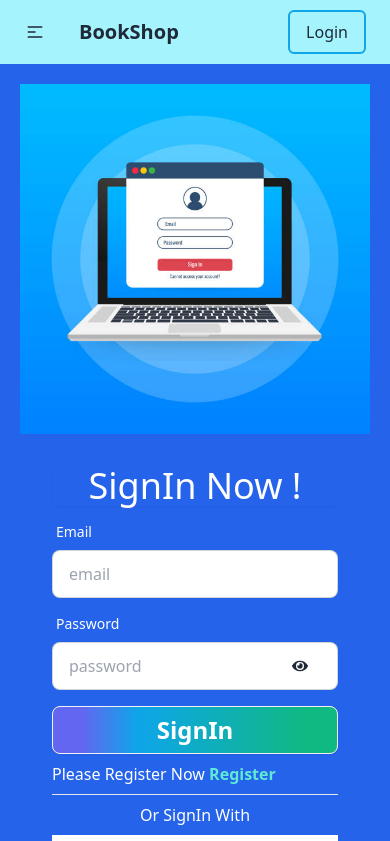
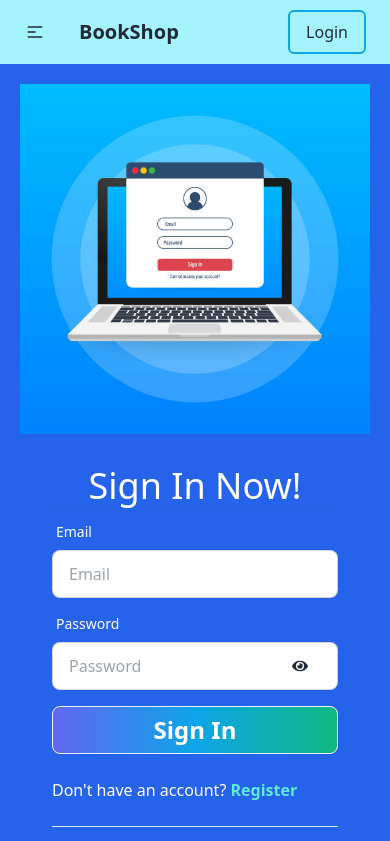
Before and after one commit to Abusayem99133/product-flow-client-site, a React (Vite) app: page /signIn in a window 390 px wide. Shown: the top 841 px of the page. Built offline with nearby package versions, Linux system fonts and the light colour scheme; no server answers.

Commit message:
signin and register page recheck and modified

```diff
--- a/src/Components/Pages/Registers/Register.jsx
+++ b/src/Components/Pages/Registers/Register.jsx
@@ -1,50 +1,55 @@
 import { Link, useLocation, useNavigate } from "react-router-dom";
-
 import { Helmet } from "react-helmet-async";
 import { useContext, useState } from "react";
 import { AuthContext } from "../../Provider/AuthProvider";
 import toast, { Toaster } from "react-hot-toast";
 import { FaEye, FaEyeSlash } from "react-icons/fa";
 import regis from "../../../assets/depositphotos_9125976-stock-photo-register-now.jpg";
+
 const Register = () => {
   const { createUser } = useContext(AuthContext);
   const [showPassword, setShowPassword] = useState(false);
   const navigate = useNavigate();
   const location = useLocation();
-  const from = location?.state || "/";
+  const from = location?.state?.from?.pathname || "/";
+
   const handleRegister = (event) => {
     event.preventDefault();
-    const form = new FormData(event.currentTarget);
-    const name = form.get("name");
-    const photo = form.get("photo");
-    const email = form.get("email");
-    const password = form.get("password");
-    console.log(name, photo, email, password);
+    const form = event.target;
+    const name = form.name.value;
+    const photo = form.photo.value;
+    const email = form.email.value;
+    const password = form.password.value;
+
     if (password.length < 6) {
-      toast.error("Password should be at least 6 character.!");
+      toast.error("Password should be at least 6 characters long!");
       return;
     } else if (!/(?=.*[a-z])(?=.*[A-Z]).{6,}/.test(password)) {
-      toast.error("please show the on character in Uppercase and Lowercase");
-    } else {
-      toast.success("Successfully Register");
+      toast.error(
+        "Password must contain at least one uppercase and one lowercase letter."
+      );
+      return;
     }
+
     createUser(email, password)
       .then((result) => {
-        // updateUserProfile(name, photo).then(() => {});
-        navigate(from);
-        const user = result.user;
-        console.log(user);
+        toast.success("Successfully registered!");
+        navigate(from, { replace: true });
       })
-      .catch();
+      .catch((error) => {
+        console.error("Error registering user:", error);
+        toast.error("Registration failed.");
+      });
   };
+
   return (
     <div>
       <Helmet>
-        <title>Register-page</title>
+        <title>Register - BookShop</title>
       </Helmet>
       <div className="md:flex w-full p-5 bg-cyan-500 items-center">
         <div className="md:w-1/2">
-          <img src={regis} alt="" />
+          <img src={regis} alt="Register Now" />
         </div>
         <div className="md:w-1/2">
           <form onSubmit={handleRegister} className="card-body">
@@ -69,7 +74,7 @@ const Register = () => {
               </label>
               <input
                 type="email"
-                placeholder="email"
+                placeholder="Email"
                 name="email"
                 className="input input-bordered"
                 required
@@ -77,30 +82,29 @@ const Register = () => {
             </div>
             <div className="form-control">
               <label className="label">
-                <span className="label-text">Photo</span>
+                <span className="label-text">Photo URL</span>
               </label>
               <input
                 type="text"
-                placeholder="Photo"
+                placeholder="Photo URL"
                 name="photo"
                 className="input input-bordered"
-                required
               />
             </div>
             <div className="form-control">
               <label className="label">
-                <span className="label-text ">Password</span>
+                <span className="label-text">Password</span>
               </label>
               <input
                 type={showPassword ? "text" : "password"}
                 name="password"
-                placeholder="password"
+                placeholder="Password"
                 className="input input-bordered"
                 required
               />
               <span
                 onClick={() => setShowPassword(!showPassword)}
-                className="ml-60 md:ml-96 -mt-8"
+                className="ml-60 md:ml-96 -mt-8 cursor-pointer"
               >
                 {showPassword ? <FaEyeSlash /> : <FaEye />}
               </span>
@@ -112,15 +116,14 @@ const Register = () => {
             </div>
             <hr />
             <h2 className="text-white">
-              Ready For Login Now..!{" "}
+              Already have an account?{" "}
               <Link
                 className="text-teal-200 text-center font-bold"
                 to="/signIn"
               >
-                SignIn
+                Sign In
               </Link>
             </h2>
-            {/* <h2 className="text-white text-center ">Or SignIn</h2> */}
           </form>
         </div>
       </div>
--- a/src/Components/Pages/SignIn/SignIn.jsx
+++ b/src/Components/Pages/SignIn/SignIn.jsx
@@ -11,45 +11,54 @@ const SignIn = () => {
   const { signIn, googleLogin, gitHubLogin } = useContext(AuthContext);
   const navigate = useNavigate();
   const location = useLocation();
-  const from = location?.state || "/";
+  const from = location?.state?.from?.pathname || "/";
   const [showPassword, setShowPassword] = useState(false);
+
   const handleLogin = (e) => {
     e.preventDefault();
-    const form = new FormData(e.currentTarget);
-    const email = form.get("email");
-    const password = form.get("password");
-    console.log(email, password);
+    const email = e.target.email.value;
+    const password = e.target.password.value;
+
     signIn(email, password)
       .then((result) => {
-        toast.success("Success SignIn");
+        toast.success("Successfully signed in!");
         if (result.user) {
-          navigate(from);
+          navigate(from, { replace: true });
         }
       })
-      .catch(() => {
-        toast.error("SignIn Error");
+      .catch((error) => {
+        console.error("Sign-in error:", error);
+        toast.error("Failed to sign in. Please check your credentials.");
       });
   };
+
   const handleSocialLogIn = (socialProvider) => {
-    socialProvider().then((result) => {
+    socialProvider()
+      .then((result) => {
+        toast.success("Successfully signed in with social account!");
         if (result.user) {
-        navigate(from);
+          navigate(from, { replace: true });
         }
+      })
+      .catch((error) => {
+        console.error("Social login error:", error);
+        toast.error("Failed to sign in with social account.");
       });
   };
+
   return (
     <div>
       <Helmet>
-        <title>Login-Page</title>
+        <title>Login - BookShop</title>
       </Helmet>
-      <div className=" md:flex w-full p-5 bg-blue-600">
+      <div className="md:flex w-full p-5 bg-blue-600">
         <div className="md:w-1/2">
-          <img src={signin} alt="" />
+          <img src={signin} alt="Sign In" />
         </div>
         <div className="md:w-1/2">
           <form onSubmit={handleLogin} className="card-body">
             <h2 className="text-4xl text-white text-center shadow-sm">
-              SignIn Now !
+              Sign In Now!
             </h2>
             <div className="form-control">
               <label className="label">
@@ -57,7 +66,7 @@ const SignIn = () => {
               </label>
               <input
                 type="email"
-                placeholder="email"
+                placeholder="Email"
                 name="email"
                 className="input input-bordered"
                 required
@@ -70,45 +79,37 @@ const SignIn = () => {
               <input
                 type={showPassword ? "text" : "password"}
                 name="password"
-                placeholder="password"
+                placeholder="Password"
                 className="input input-bordered"
                 required
               />
               <span
                 onClick={() => setShowPassword(!showPassword)}
-                className="ml-60 md:ml-96 -mt-8"
+                className="ml-60 md:ml-96 -mt-8 cursor-pointer"
               >
                 {showPassword ? <FaEyeSlash /> : <FaEye />}
               </span>
             </div>
             <div className="form-control mt-6">
-              <button className="btn text-2xl  bg-gradient-to-r from-indigo-500 from-10% via-sky-500 via-30% to-emerald-500 to-90% hover:shadow-xl hover:shadow-black text-white">
-                SignIn
+              <button className="btn text-2xl bg-gradient-to-r from-indigo-500 via-sky-500 to-emerald-500 hover:shadow-xl hover:shadow-black text-white">
+                Sign In
               </button>
             </div>
-            <h2 className="text-white">
-              Please Register Now{" "}
-              <Link
-                className="text-teal-300 font-bold text-center"
-                to="/register"
-              >
+            <h2 className="text-white mt-4">
+              Don't have an account?{" "}
+              <Link className="text-teal-300 font-bold" to="/register">
                 Register
               </Link>
             </h2>
-            <hr />
-            <h2 className="text-white text-center ">Or SignIn With</h2>
-            <div className="flex justify-center space-x-6 text-4xl bg-white p-2">
-              <span>
+            <hr className="my-4" />
+            <h2 className="text-white text-center">Or Sign In With</h2>
+            <div className="flex justify-center space-x-6 text-4xl bg-white p-2 rounded-md">
               <button onClick={() => handleSocialLogIn(googleLogin)}>
-                  {" "}
                 <FcGoogle />
               </button>
-              </span>
-              <span>
               <button onClick={() => handleSocialLogIn(gitHubLogin)}>
                 <FaGithub />
               </button>
-              </span>
             </div>
           </form>
         </div>
--- a/src/Components/Provider/AuthProvider.jsx
+++ b/src/Components/Provider/AuthProvider.jsx
@@ -41,7 +41,7 @@ const AuthProvider = ({ children }) => {
   useEffect(() => {
     const unsubscribe = onAuthStateChanged(auth, (currentUser) => {
       setUser(currentUser);
-      console.log("current user", currentUser);
+      // console.log("current user", currentUser);
       setLoading(false);
     });
     return () => {
```
Also changed, not shown: 1 other file (tests, documents, lock files or other folders). Lines whose indentation alone changed are shown as unchanged.
